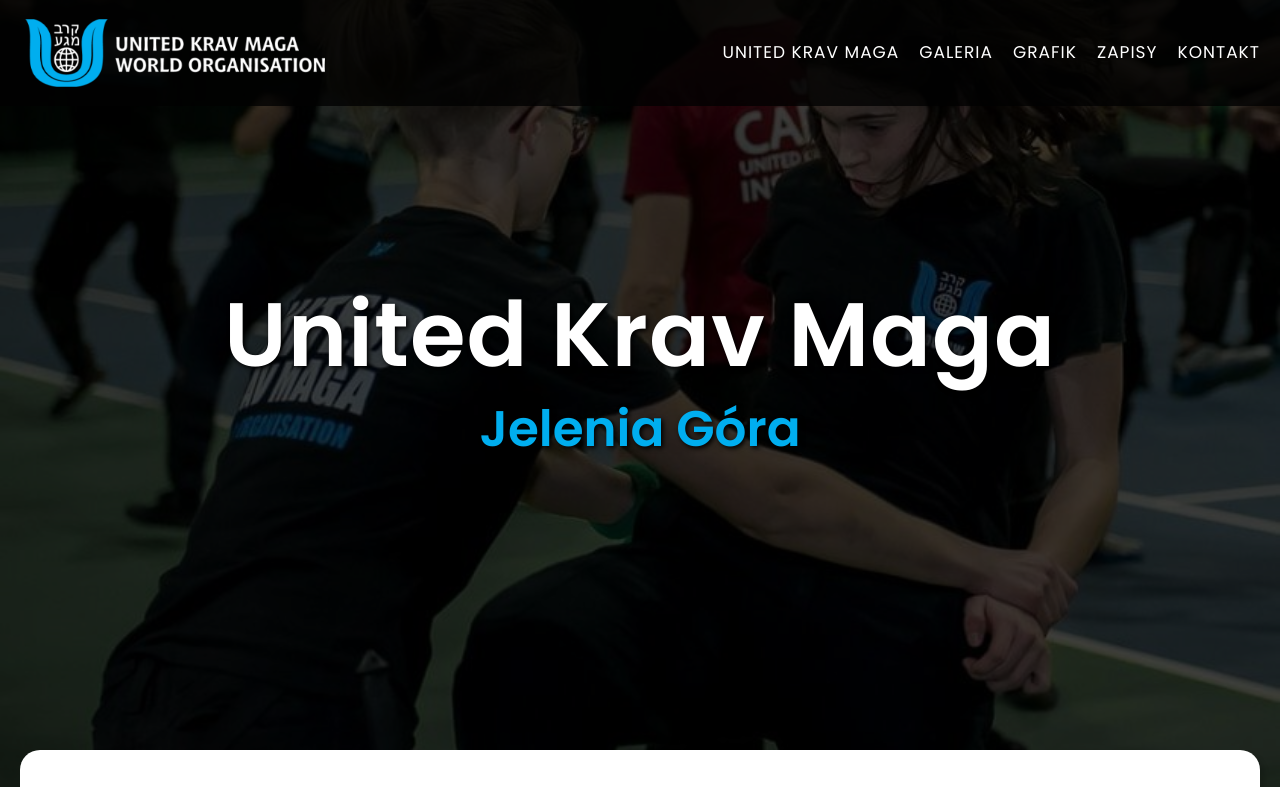
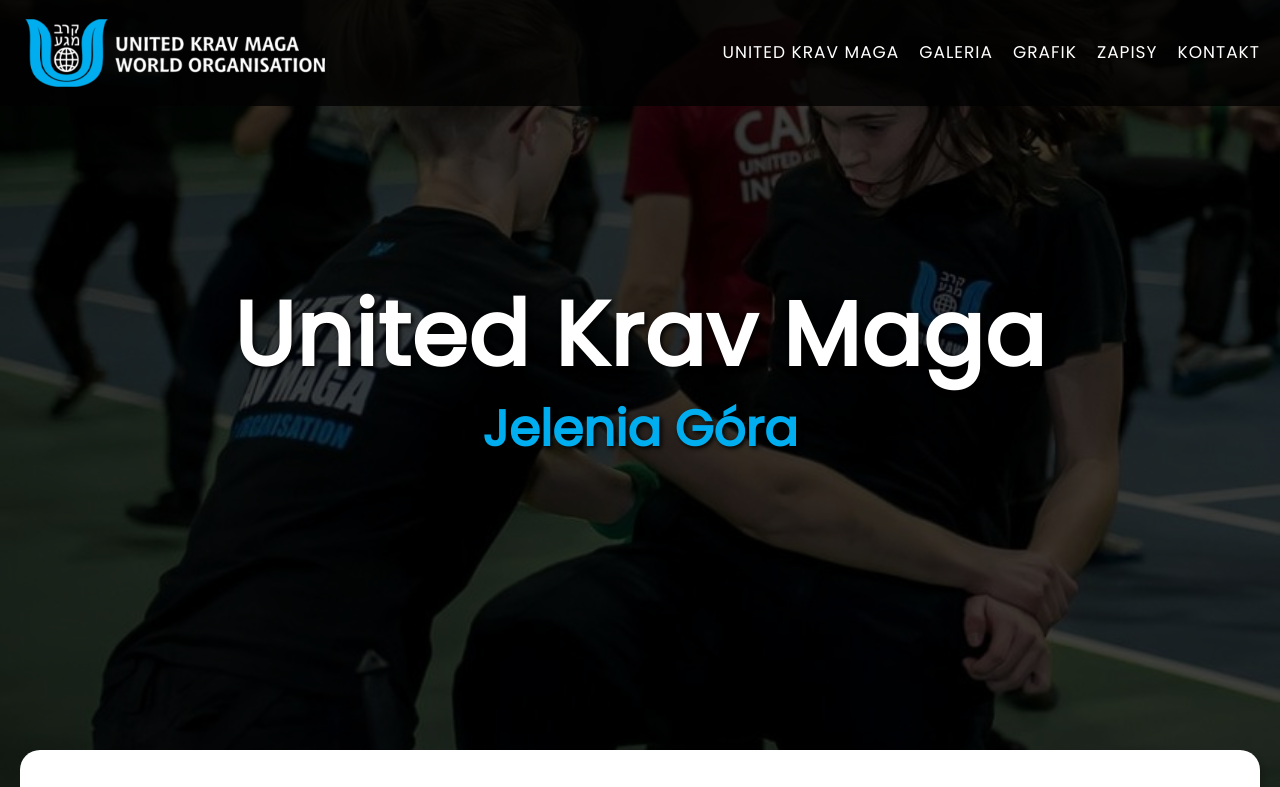
Before and after one commit to Pawcix/UnitedKravMaga, a website: page index.html in a window 1280 px wide. Shown: the top 787 px of the page. Drawn offline with nearby package versions, Linux system fonts and the light colour scheme; files that its build step writes are made by us from their sources; files whose address does not match are found by name.

Commit message:
remove font

```diff
--- a/src/sass/utilities/_mixin.scss
+++ b/src/sass/utilities/_mixin.scss
@@ -29,7 +29,7 @@
 
 @mixin font-weight($v1) {
     font-size: ($v1);
-    font-family: $semibold-font;
+    font-weight: 600;
 }
 
 @mixin width-height($v1, $v2) {
```
Also changed, not shown: src/fonts/poppins-regular-webfont.woff (renamed from fonts/poppins-regular-webfont.woff), src/fonts/poppins-regular-webfont.woff2 (renamed from fonts/poppins-regular-webfont.woff2), src/fonts/poppins-semibold-webfont.woff (renamed from fonts/poppins-semibold-webfont.woff), src/fonts/poppins-semibold-webfont.woff2 (renamed from fonts/poppins-semibold-webfont.woff2).
